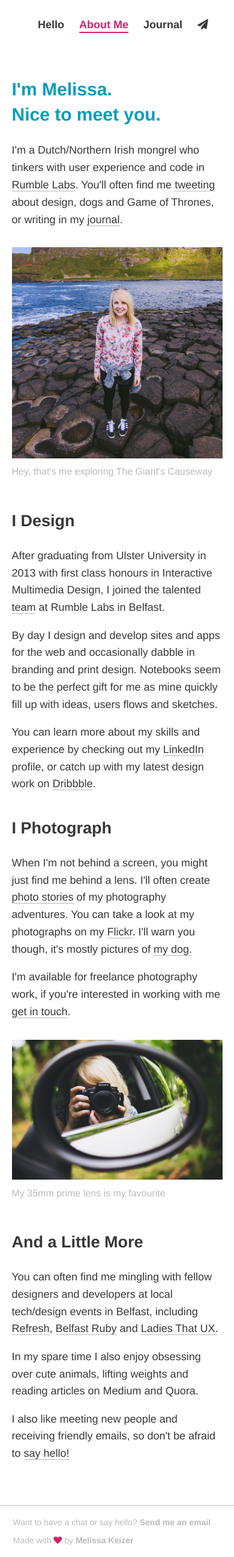
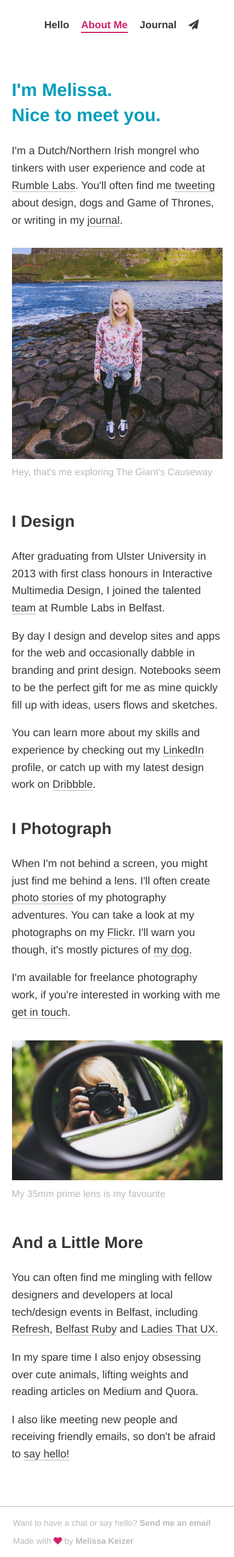
Before and after one commit to melissakeizer/melissakeizer.com, a Jekyll site: the page built from about/index.html, in a window 390 px wide. Shown: the whole page at 60% size. Built offline with Jekyll 4.4.1, drawn with Linux system fonts in a browser that asks for light colours; nearby versions of some CDN libraries.

Commit message:
more nav tweaks

```diff
--- a/_includes/header.html
+++ b/_includes/header.html
@@ -1,7 +1,7 @@
 <header>
   <nav class="menu">
     <ul>
-      <li><a href="{{ site.baseurl }}/" {% if page.selected == "home" %}class="active"{% endif %}>Hello</a></li>
+      <li class="hello"><a href="{{ site.baseurl }}/" {% if page.selected == "home" %}class="active"{% endif %}>Hello</a></li>
       <li><a href="{{ site.baseurl }}/about/" {% if page.selected == "about" %}class="active"{% endif %}>About Me</a></li>
       <li><a href="{{ site.baseurl }}/journal/" {% if page.selected == "journal" %}class="active"{% endif %}>Journal</a></li>
       <li>
--- a/_sass/base/_responsify.scss
+++ b/_sass/base/_responsify.scss
@@ -94,9 +94,13 @@
     margin: 0 auto;
     text-align: center;
     li a{
-      font-size: 18px;
-      margin: 0 0 0 20px;
+      font-size: 17px;
+      margin: 0 0 0 15px;
     }
+  }
+
+  nav ul li.first a{
+    margin: 0;
   }
 
   footer div{
--- a/about/index.html
+++ b/about/index.html
@@ -9,7 +9,7 @@
 <section class="container">
   <article class="content">
     <h1>I'm Melissa. <span>Nice to meet you.</span></h1>
-    <p>I'm a Dutch/Northern Irish mongrel who tinkers with user experience and code in <a href="http://rumblelabs.com">Rumble Labs</a>. You'll often find me <a href=" {{ site.twitter }}">tweeting</a> about design, dogs and Game of Thrones, or writing in my  <a href="{{ site.baseurl }}/journal/">journal</a>. </p>
+    <p>I'm a Dutch/Northern Irish mongrel who tinkers with user experience and code at <a href="http://rumblelabs.com">Rumble Labs</a>. You'll often find me <a href=" {{ site.twitter }}">tweeting</a> about design, dogs and Game of Thrones, or writing in my  <a href="{{ site.baseurl }}/journal/">journal</a>. </p>
 
     <img src="../img/about/melissa-keizer-giants-causeway.jpg" alt="some of my design work" />
     <p class="caption">Hey, that's me exploring The Giant's Causeway</p>
@@ -22,9 +22,6 @@
 
     <p>You can learn more about my skills and experience by checking out my <a href="{{ site.linkedin }}">LinkedIn</a> profile, or catch up with my latest design work on <a href="http://dribbble.com/keizgoesboom">Dribbble</a>.</p>
 
-  <!--   <p>Using my front-end development skills, I bring these ideas and user interfaces to life with HTML (or HAML), CSS/Sass &amp; Javascript. I'm also an avid fan of the static-site generators Jekyll and Middleman. </p> -->
-
-  <!--   <p>I enjoy reading and learning about the latest developments in the tech and design world, as well as meeting new people at local meetups and conferences. </p> -->
 
     <h2>I Photograph</h2>
     <p>When I'm not behind a screen, you might just find me behind a lens. I'll often create <a href="https://melissakeizer.exposure.co/">photo stories</a> of my photography adventures. You can take a look at my photographs on my  <a href="{{ site.flickr }}">Flickr</a>. I'll warn you though, it's mostly pictures of <a href="https://www.flickr.com/photos/tinyspark_boom/15616844147/">my dog.</a></p>
```
Also changed, not shown: 7 other files.
